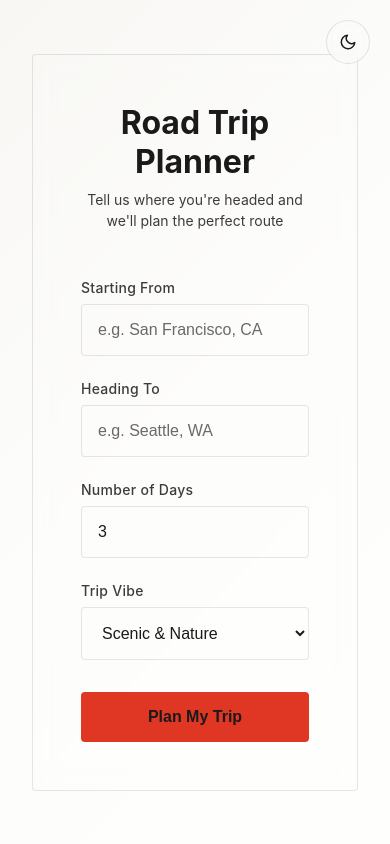
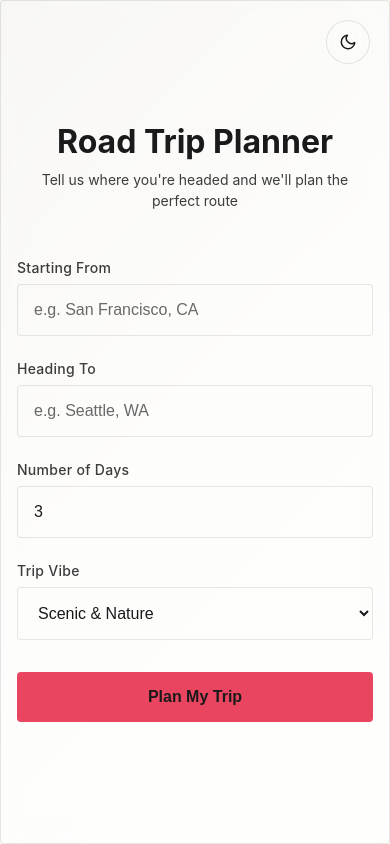
Before and after one commit to Knopkaivy/road-trip-planner, a Next.js app: page / in a window 390 px wide. Built offline with nearby package versions, Linux system fonts and the light colour scheme.

Commit message:
Add media query

```diff
--- a/app/_variables.scss
+++ b/app/_variables.scss
@@ -25,8 +25,8 @@ $color-surface-muted-accent:  rgba($color-accent, 0.1);
 //Font
 $font-size-xs: .875rem;
 $font-size-sm: 1rem;
-$font-size-md: 1.4rem;
-$font-size-lg: 1.6rem;
+$font-size-md: 1.25rem;
+$font-size-lg: 1.4rem;
 $font-size-xl: 2.5rem;
 
 // Spacing
@@ -49,3 +49,9 @@ $radius-xl: .5rem;
 // Transitions
 $transition-fast: 0.2s ease;
 $transition-base: 0.3s ease;
+
+// Breakpoints
+$bp-sm:  480px;
+$bp-md:  768px;
+$bp-lg:  1024px;
+$bp-xl:  1280px;
--- a/app/globals.scss
+++ b/app/globals.scss
@@ -11,8 +11,7 @@
 
 
   // Text
-  --color-text:          rgb(var(--color-text-rgb));
-  --color-text-primary:   rgba(var(--color-text-rgb), 1);
+  --color-text:           rgb(var(--color-text-rgb));
   --color-text-secondary: rgba(var(--color-text-rgb), .7);
   --color-text-muted:     rgba(var(--color-text-rgb), .45);
 
@@ -22,41 +21,33 @@
   --color-border-accent:  rgba(var(--color-accent-rgb), 0.2);
 
   // Surfaces
-  --color-surface:        rgba(var(--color-text-rgb), .03);
-  --color-surface-hover:  rgba(var(--color-text-rgb), .07);
-  --color-surface-muted:  rgba(var(--color-text-rgb), .4);
+  --color-surface:               rgba(var(--color-text-rgb), .03);
+  --color-surface-hover:         rgba(var(--color-text-rgb), .07);
   --color-surface-muted-accent:  rgba(var(--color-accent-rgb), 0.1);
 }
 
 [data-theme="light"]{
     // Raw channels for rgba() usage
-    --color-accent-rgb:  224, 54, 36;
     --color-text-rgb:    26, 26, 26;
     --color-bg-primary-rgb: 248, 247, 244;
 
     --color-bg-primary:    rgb(var(--color-bg-primary-rgb));
     --color-bg-secondary:  #fdfdfc;
     --color-bg-tertiary:   #fefefd;
-    --color-accent:        rgb(var(--color-accent-rgb));
-    --color-accent-muted:  #fe5239;
-
+    --color-accent-muted:  #e52242;
 
     // Text
-    --color-text:          rgb(var(--color-text-rgb));
-    --color-text-primary:   rgba(var(--color-text-rgb), 1);
+    --color-text:           rgb(var(--color-text-rgb));
     --color-text-secondary: rgba(var(--color-text-rgb), .85);
     --color-text-muted:     rgba(var(--color-text-rgb), .65);
 
     // Borders
     --color-border:         rgba(var(--color-text-rgb), .1);
     --color-border-subtle:  rgba(var(--color-text-rgb), .07);
-    --color-border-accent:  rgba(var(--color-accent-rgb), 0.2);
 
     // Surfaces
     --color-surface:        rgba(var(--color-bg-primary-rgb), .03);
     --color-surface-hover:  rgba(var(--color-bg-primary-rgb), .07);
-    --color-surface-muted:  rgba(var(--color-bg-primary-rgb), .4);
-    --color-surface-muted-accent:  rgba(var(--color-accent-rgb), 0.1);
 }
 
 *, *::before, *::after {
--- a/app/page.tsx
+++ b/app/page.tsx
@@ -8,7 +8,7 @@ import ItineraryView from "@/components/ItineraryView/ItineraryView";
 export default function Home() {
   const {itinerary, isLoading} = useTripStore()
 
-  if(isLoading) return <LoadingState/>
+if(isLoading)   return <LoadingState/>
   if(itinerary) return <ItineraryView/>
   return <TripForm/>
 
--- a/components/DayCard/DayCard.module.scss
+++ b/components/DayCard/DayCard.module.scss
@@ -32,7 +32,7 @@
 
 .title {
   color: var(--color-text);
-  font-size: v.$font-size-md;
+  font-size: v.$font-size-lg;
   font-weight: 600;
   margin: 0;
   line-height: 1.3;
@@ -70,7 +70,7 @@
   flex: 1;
   min-width: 2rem;
   height: 2px;
-  background: var(--color-surface-muted);
+  background: var(--color-border-subtle);
 }
 
 .miles {
@@ -97,3 +97,18 @@
     color: var(--color-text);
   }
 }
+
+@media (max-width: v.$bp-sm){
+  .card{
+    border-radius: 0;
+    padding: v.$space-md;
+  }
+
+  .dayBadge {
+    padding: v.$space-sm;
+  }
+
+  .title {
+    font-size: v.$font-size-md;
+  }
+}
--- a/components/ItineraryView/ItineraryView.module.scss
+++ b/components/ItineraryView/ItineraryView.module.scss
@@ -9,7 +9,7 @@
 // --- Hero ---
 .hero {
   background: var(--color-bg-primary);
-  padding: v.$space-xl v.$space-xl;
+  padding: v.$space-xl;
 }
 
 .heroInner {
@@ -56,6 +56,7 @@
   font-size: v.$font-size-md;
   font-weight: 700;
   line-height: 1;
+  text-transform: capitalize;
 }
 
 .statLabel {
@@ -119,3 +120,22 @@
     background: var(--color-accent-muted);
   }
 }
+
+@media (max-width: v.$bp-sm){
+  .hero{
+    padding: v.$space-lg;
+  }
+
+  .content {
+    padding: 0;
+  }
+
+  .footer{
+    padding-left: v.$space-md;
+    padding-right: v.$space-md;
+  }
+
+  .resetButton{
+    width: 100%;
+  }
+}
--- a/components/ItineraryView/ItineraryView.tsx
+++ b/components/ItineraryView/ItineraryView.tsx
@@ -29,7 +29,7 @@ export default function ItineraryView(){
 
                         <div className={styles.divider}></div>
                         <div className={styles.stat}>
-                            <span className={styles.statValue}>{itinerary.vibe.charAt(0).toUpperCase() + itinerary.vibe.slice(1)}</span>
+                            <span className={styles.statValue}>{itinerary.vibe}</span>
                             <span className={styles.statLabel}>Vibe</span>
                         </div>
                     </div>
--- a/components/LoadingState/LoadingState.module.scss
+++ b/components/LoadingState/LoadingState.module.scss
@@ -16,6 +16,7 @@
   gap: v.$space-xl;
   max-width: v.$max-width;
   text-align: center;
+  width: 100%;
 }
 
 // --- Title ---
--- a/components/StopCard/StopCard.module.scss
+++ b/components/StopCard/StopCard.module.scss
@@ -80,3 +80,13 @@
   letter-spacing: 0.04em;
   text-transform: uppercase;
 }
+
+@media (max-width: v.$bp-sm){
+  .card{
+    padding: v.$space-md;
+  }
+
+  .tip{
+      padding: v.$space-sm;
+  }
+}
--- a/components/TripForm/TripForm.module.scss
+++ b/components/TripForm/TripForm.module.scss
@@ -17,6 +17,10 @@
   padding: v.$space-2xl;
   width: 100%;
   max-width: v.$max-width;
+  display: flex;
+  flex-direction: column;
+  justify-content: center;
+  align-items: stretch;
 }
 
 .title {
@@ -104,3 +108,14 @@
     cursor: not-allowed;
   }
 }
+
+@media (max-width: v.$bp-sm){
+  .wrapper{
+    padding: 0;
+  }
+
+  .card{
+    height: 100vh;
+    padding: v.$space-md;
+  }
+}
```
